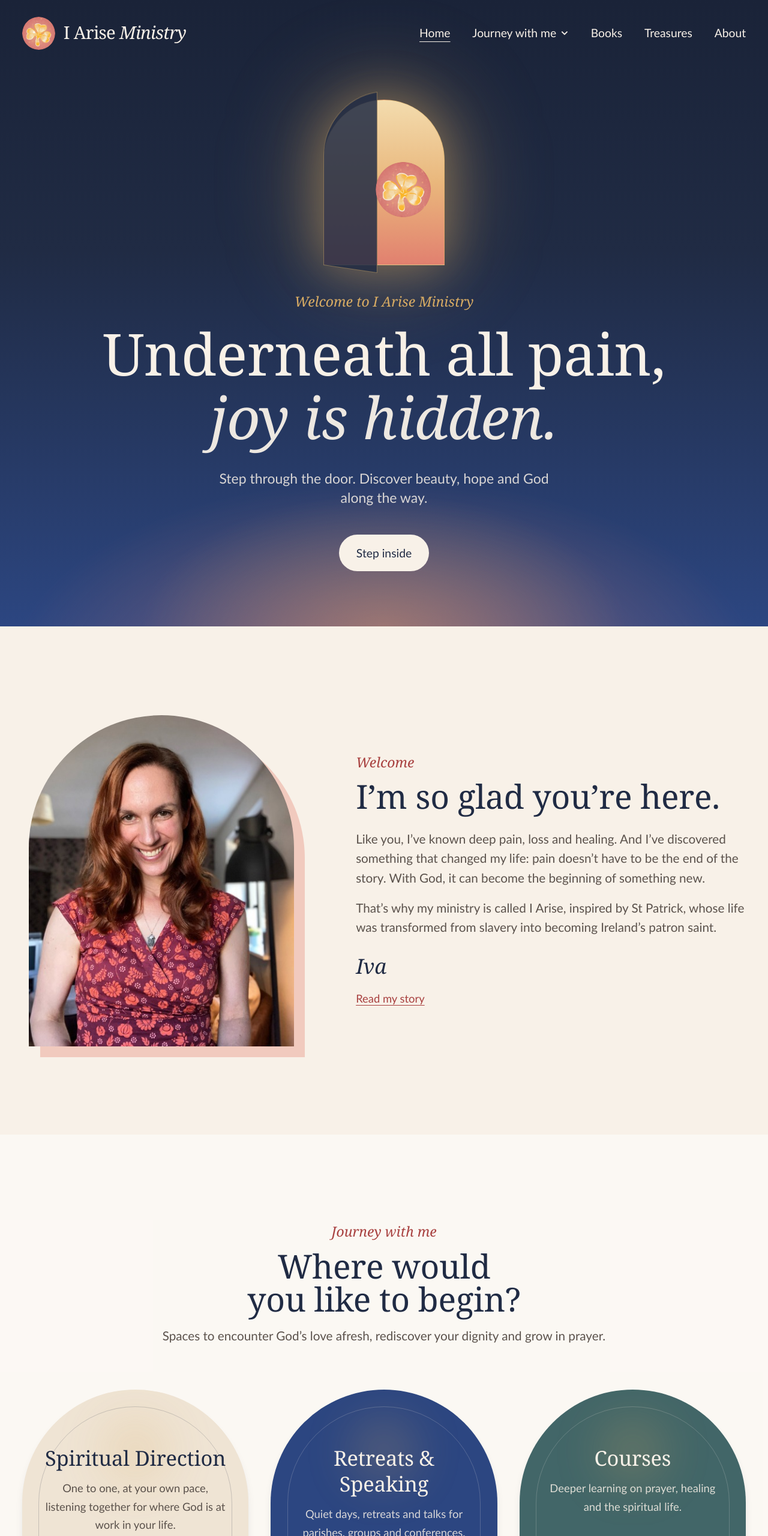
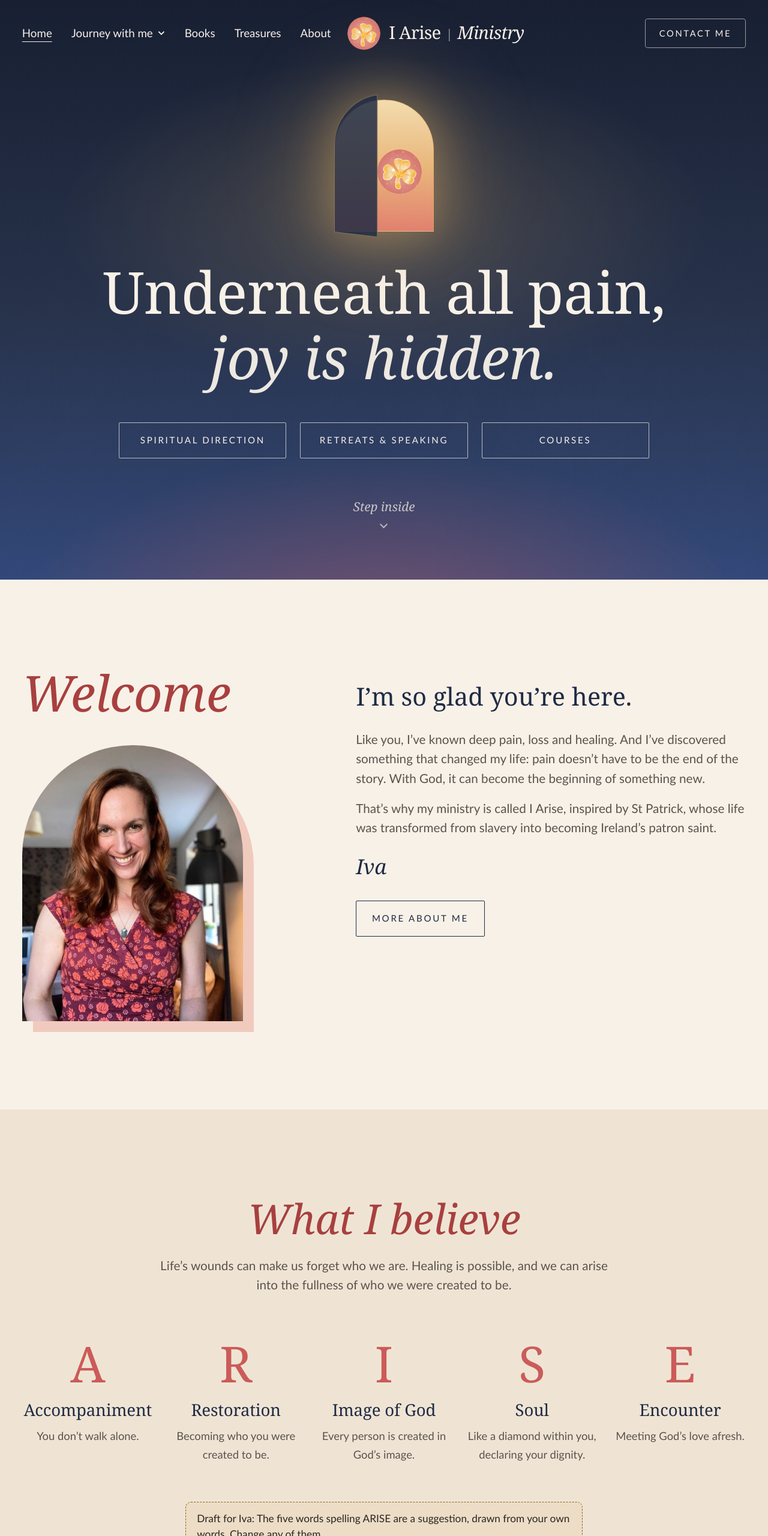
Before and after one commit to donnchamckenna-dot/i-arise-ministry, an Astro site: page / in a window 1280 px wide. Shown: the top 2560 px of the page at 60% size. Built offline with nearby package versions, Linux system fonts and the light colour scheme; Astro itself is replaced by a stand-in of ours.

Commit message:
Homepage and header inspired by editorial style
- Centred name in header, outlined Contact me button
- Painterly hero with three outlined journey buttons
- Editorial Welcome, ARISE values (draft), St Patrick's Breastplate quote

Co-Authored-By: Claude Opus 5.5 <noreply@anthropic.com>
Claude-Session: https://claude.ai/code/session_01NqbUP3qNWVHMyRMWjmeq2U

```diff
--- a/src/components/Header.astro
+++ b/src/components/Header.astro
@@ -14,18 +14,18 @@ const isCurrent = (href: string) => (href === '/' ? path === '/' : path.startsWi
     dark ? 'absolute inset-x-0 top-0 text-ivory on-dark' : 'relative bg-ivory text-midnight border-b border-midnight/10',
   ]}
 >
-  <div class="container-page flex items-center justify-between gap-6 py-4 md:py-6">
-    <a href="/" class="flex items-center gap-3 no-underline" aria-label={`${site.name}, home`}>
+  <div class="container-page flex items-center justify-between gap-6 py-4 md:py-6 xl:grid xl:grid-cols-[1fr_auto_1fr]">
+    <a href="/" class="flex items-center gap-3 no-underline xl:order-2 xl:justify-self-center" aria-label={`${site.name}, home`}>
       {/* Cropped from the supplied 1080px logo. TODO-CONTENT: swap for the original file (transparent PNG or SVG) when available. */}
       <Image src={shamrock} alt="" width={48} height={48} densities={[1, 2]} class="h-12 w-12 shrink-0 rounded-full" loading="eager" />
-      <span class="font-display text-[1.6rem] leading-none tracking-tight">
-        I Arise <span class="italic">Ministry</span>
+      <span class="whitespace-nowrap font-display text-[1.4rem] leading-none tracking-tight sm:text-[1.6rem]">
+        I Arise <span class="mx-1 hidden font-sans text-[1.2rem] opacity-50 sm:inline" aria-hidden="true">|</span> <span class="italic">Ministry</span>
       </span>
     </a>
 
     <!-- Desktop menu -->
-    <nav aria-label="Main" class="hidden lg:block">
-      <ul class="flex items-center gap-8 text-[1.05rem]">
+    <nav aria-label="Main" class="hidden xl:order-1 xl:block">
+      <ul class="flex items-center gap-7 whitespace-nowrap text-[1.02rem]">
         {mainNav.map((item) => (
           <li class="relative">
             {item.children ? (
@@ -66,8 +66,17 @@ const isCurrent = (href: string) => (href === '/' ? path === '/' : path.startsWi
       </ul>
     </nav>
 
+    <!-- Desktop call to action -->
+    <a
+      href="#contact"
+      class:list={[
+        'hidden xl:order-3 xl:inline-flex xl:justify-self-end items-center rounded-sm border px-5 py-2.5 text-[0.8rem] font-medium uppercase tracking-[0.18em] no-underline transition-colors',
+        dark ? 'border-ivory/60 hover:bg-ivory hover:text-midnight' : 'border-midnight/40 hover:bg-midnight hover:text-ivory',
+      ]}
+    >Contact me</a>
+
     <!-- Mobile menu: works without JavaScript -->
-    <details class="group lg:hidden">
+    <details class="group xl:hidden">
       <summary
         class:list={[
           'flex min-h-11 cursor-pointer list-none items-center gap-2 rounded-full border px-4 text-sm font-medium [&::-webkit-details-marker]:hidden',
--- a/src/pages/index.astro
+++ b/src/pages/index.astro
@@ -4,69 +4,105 @@ import BaseLayout from '../layouts/BaseLayout.astro';
 import DoorCard from '../components/DoorCard.astro';
 import HeartKey from '../components/HeartKey.astro';
 import KeyMotif from '../components/KeyMotif.astro';
+import Placeholder from '../components/Placeholder.astro';
 import { journeyWays } from '../config/site';
 import shamrock from '../assets/brand/shamrock-badge.png';
 import ivaPortrait from '../assets/people/iva-portrait.jpg';
 import veronicaCover from '../assets/books/veronicas-bookstore-cover.jpg';
+
+// DRAFT for Iva to approve: values spelling ARISE, drawn from her own words.
+const arise = [
+  { letter: 'A', word: 'Accompaniment', line: 'You don’t walk alone.' },
+  { letter: 'R', word: 'Restoration', line: 'Becoming who you were created to be.' },
+  { letter: 'I', word: 'Image of God', line: 'Every person is created in God’s image.' },
+  { letter: 'S', word: 'Soul', line: 'Like a diamond within you, declaring your dignity.' },
+  { letter: 'E', word: 'Encounter', line: 'Meeting God’s love afresh.' },
+];
 ---
 <BaseLayout headerTone="dark">
-  <!-- 1. THE DOOR: from night towards light -->
+  <!-- 1. THE DOOR: a painterly night, light breaking through -->
   <section class="relative isolate overflow-hidden bg-midnight text-ivory on-dark" aria-labelledby="hero-title">
+    <div class="absolute inset-0 -z-20 bg-cover bg-center opacity-40 mix-blend-luminosity" style="background-image:url('/textures/red-watercolour.jpg')" aria-hidden="true"></div>
     <div
       class="absolute inset-0 -z-10"
       style="background:
-        radial-gradient(ellipse 70% 45% at 50% 108%, rgb(225 128 111 / .5), transparent 70%),
-        radial-gradient(ellipse 45% 30% at 50% 100%, rgb(217 173 101 / .4), transparent 70%),
-        linear-gradient(180deg, #1a2338 0%, #202b44 40%, #2c4681 100%);"
+        radial-gradient(ellipse 60% 40% at 50% 38%, rgb(217 173 101 / .22), transparent 70%),
+        radial-gradient(ellipse 70% 45% at 50% 110%, rgb(203 91 89 / .45), transparent 70%),
+        linear-gradient(180deg, rgb(20 27 45 / .92) 0%, rgb(32 43 68 / .78) 55%, rgb(44 70 129 / .7) 100%);"
       aria-hidden="true"
     ></div>
-    <div class="container-page flex min-h-[94svh] flex-col items-center justify-center pt-32 pb-20 text-center md:pt-36">
+    <div class="container-page flex min-h-[100svh] flex-col items-center justify-center pt-32 pb-16 text-center md:pt-36">
       <!-- A doorway of light, slightly open -->
-      <div class="relative h-48 w-36 md:h-60 md:w-44" aria-hidden="true">
+      <div class="relative h-40 w-30 md:h-48 md:w-36" aria-hidden="true">
         <div class="absolute -inset-10 rounded-full bg-gold/25 blur-3xl"></div>
         <div class="absolute inset-0 rounded-t-full border border-gold/60 bg-gradient-to-b from-[#f3dcae] via-[#e9b77c] to-[#e1806f] shadow-[0_0_80px_rgba(217,173,101,.45)]"></div>
         <div class="absolute inset-y-0 left-0 w-[46%] origin-left rounded-tl-full border border-gold/50 bg-midnight/85 [transform:perspective(500px)_rotateY(-28deg)]"></div>
-        <Image src={shamrock} alt="" width={84} height={84} densities={[1, 2]} class="absolute left-1/2 top-[38%] h-16 w-16 -translate-x-[15%] rounded-full md:h-20 md:w-20" loading="eager" />
+        <Image src={shamrock} alt="" width={72} height={72} densities={[1, 2]} class="absolute left-1/2 top-[38%] h-14 w-14 -translate-x-[15%] rounded-full md:h-16 md:w-16" loading="eager" />
       </div>
-      <p class="eyebrow mt-10 text-gold">Welcome to I Arise Ministry</p>
-      <h1 id="hero-title" class="mt-4 max-w-4xl text-[2.2rem] leading-[1.1] sm:text-6xl md:text-7xl lg:text-[5.25rem]">
+      <h1 id="hero-title" class="mt-10 max-w-5xl text-[2.2rem] leading-[1.12] sm:text-6xl md:text-7xl lg:text-[5.25rem]">
         <span class="whitespace-nowrap">Underneath all pain,</span><br />
         <span class="italic text-ivory/95">joy is hidden.</span>
       </h1>
-      <p class="mt-7 max-w-lg text-lg text-ivory/85 md:text-xl">
-        Step through the door. Discover beauty, hope and God along the way.
-      </p>
-      <a href="#welcome" class="btn btn-light mt-10">Step inside</a>
+      <ul class="mt-12 grid w-full max-w-3xl gap-3 sm:grid-cols-3 sm:gap-5">
+        {journeyWays.map((w) => (
+          <li><a href={w.href} class="btn-caps w-full">{w.title}</a></li>
+        ))}
+      </ul>
+      <a href="#welcome" class="mt-14 flex flex-col items-center gap-2 text-sm text-ivory/75 no-underline hover:text-ivory">
+        <span class="font-display text-lg italic">Step inside</span>
+        <svg class="h-5 w-5 animate-bounce motion-reduce:animate-none" viewBox="0 0 20 20" fill="none" stroke="currentColor" stroke-width="1.5" aria-hidden="true"><path d="M5 8l5 5 5-5" /></svg>
+      </a>
     </div>
   </section>
 
-  <!-- 2. WELCOME + SHORT WHY -->
+  <!-- 2. WELCOME (editorial: large word beside the text) -->
   <section id="welcome" class="scroll-mt-4 py-24 md:py-32" aria-labelledby="welcome-title">
-    <div class="container-page grid items-center gap-14 md:grid-cols-[5fr_7fr] md:gap-20">
-      <figure class="relative mx-auto w-full max-w-xs md:max-w-sm" data-reveal>
-        <div class="absolute -right-4 -bottom-4 h-full w-full rounded-t-full bg-coral/35" aria-hidden="true"></div>
-        <Image src={ivaPortrait} alt="Dr Iva Beranek, smiling, with long auburn hair." widths={[360, 540, 720]} sizes="(min-width: 768px) 34vw, 80vw" class="relative aspect-[4/5] w-full rounded-t-full object-cover object-top" />
-      </figure>
+    <div class="container-page grid gap-12 md:grid-cols-[5fr_7fr] md:gap-20">
       <div data-reveal>
-        <p class="eyebrow text-restoration-deep">Welcome</p>
-        <h2 id="welcome-title" class="mt-3 text-4xl text-midnight md:text-5xl">I’m so glad you’re here.</h2>
+        <h2 id="welcome-title" class="font-display text-6xl italic text-restoration-deep md:text-7xl">Welcome</h2>
+        <figure class="relative mt-10 w-full max-w-xs">
+          <div class="absolute -right-4 -bottom-4 h-full w-full rounded-t-full bg-coral/35" aria-hidden="true"></div>
+          <Image src={ivaPortrait} alt="Dr Iva Beranek, smiling, with long auburn hair." widths={[320, 480, 640]} sizes="(min-width: 768px) 20rem, 80vw" class="relative aspect-[4/5] w-full rounded-t-full object-cover object-top" />
+        </figure>
+      </div>
+      <div class="md:pt-4" data-reveal>
+        <p class="font-display text-3xl leading-snug text-midnight md:text-4xl">I’m so glad you’re here.</p>
         <div class="mt-6 space-y-4 text-lg text-ink-soft">
           <p>Like you, I’ve known deep pain, loss and healing. And I’ve discovered something that changed my life: pain doesn’t have to be the end of the story. With God, it can become the beginning of something new.</p>
           <p>That’s why my ministry is called I Arise, inspired by St Patrick, whose life was transformed from slavery into becoming Ireland’s patron saint.</p>
         </div>
         <p class="mt-6 font-display text-3xl italic text-midnight">Iva</p>
-        <a href="/about/" class="link mt-4 inline-block font-medium">Read my story</a>
+        <a href="/about/" class="btn-caps mt-8 text-midnight">More about me</a>
       </div>
     </div>
   </section>
 
-  <!-- 3. JOURNEY WITH ME -->
-  <section class="bg-white/50 py-24 md:py-32" aria-labelledby="journey-title">
+  <!-- 3. ARISE values -->
+  <section class="bg-parchment py-24 md:py-32" aria-labelledby="arise-title">
     <div class="container-page">
       <div class="mx-auto max-w-2xl text-center" data-reveal>
-        <p class="eyebrow text-restoration-deep">Journey with me</p>
-        <h2 id="journey-title" class="mt-3 text-4xl text-midnight md:text-5xl">Where would you like to begin?</h2>
-        <p class="mt-4 text-lg text-ink-soft">Spaces to encounter God’s love afresh, rediscover your dignity and grow in prayer.</p>
+        <h2 id="arise-title" class="font-display text-5xl italic text-restoration-deep md:text-6xl">What I believe</h2>
+        <p class="mt-6 text-lg text-ink-soft">Life’s wounds can make us forget who we are. Healing is possible, and we can arise into the fullness of who we were created to be.</p>
+      </div>
+      <ol class="mt-16 grid gap-10 text-center sm:grid-cols-2 lg:grid-cols-5 lg:gap-6">
+        {arise.map((v) => (
+          <li data-reveal>
+            <span class="block font-display text-7xl leading-none text-restoration" aria-hidden="true">{v.letter}</span>
+            <h3 class="mt-4 text-2xl text-midnight">{v.word}</h3>
+            <p class="mx-auto mt-2 max-w-[14rem] text-ink-soft">{v.line}</p>
+          </li>
+        ))}
+      </ol>
+      <Placeholder class="mx-auto mt-14 max-w-xl" label="Draft for Iva">The five words spelling ARISE are a suggestion, drawn from your own words. Change any of them.</Placeholder>
+    </div>
+  </section>
+
+  <!-- 4. JOURNEY WITH ME -->
+  <section class="py-24 md:py-32" aria-labelledby="journey-title">
+    <div class="container-page">
+      <div class="mx-auto max-w-2xl text-center" data-reveal>
+        <h2 id="journey-title" class="font-display text-5xl italic text-restoration-deep md:text-6xl">Journey with me</h2>
+        <p class="mt-6 text-lg text-ink-soft">Spaces to encounter God’s love afresh, rediscover your dignity and grow in prayer.</p>
       </div>
       <ul class="mt-16 grid gap-8 md:grid-cols-3">
         {journeyWays.map((w, i) => (
@@ -80,12 +116,23 @@ import veronicaCover from '../assets/books/veronicas-bookstore-cover.jpg';
     </div>
   </section>
 
-  <!-- 4. EXPLORE FURTHER -->
+  <!-- 5. QUOTE: the prayer behind the name -->
+  <section class="relative isolate overflow-hidden bg-midnight py-24 text-center text-ivory on-dark md:py-32" aria-label="A prayer of St Patrick">
+    <div class="absolute inset-0 -z-10 bg-cover bg-center opacity-25 mix-blend-luminosity" style="background-image:url('/textures/red-watercolour.jpg')" aria-hidden="true"></div>
+    <figure class="container-page" data-reveal>
+      <KeyMotif class="mx-auto text-gold" size={90} />
+      <blockquote class="mx-auto mt-8 max-w-3xl font-display text-4xl italic leading-snug md:text-5xl">
+        “I arise today through a mighty strength.”
+      </blockquote>
+      <figcaption class="mt-6 text-sm uppercase tracking-[0.2em] text-ivory/75">St Patrick’s Breastplate</figcaption>
+    </figure>
+  </section>
+
+  <!-- 6. EXPLORE FURTHER -->
   <section class="py-24 md:py-32" aria-labelledby="explore-title">
     <div class="container-page">
       <div class="mx-auto max-w-2xl text-center" data-reveal>
-        <p class="eyebrow text-restoration-deep">Wander a little further</p>
-        <h2 id="explore-title" class="mt-3 text-4xl text-midnight md:text-5xl">There is more to discover</h2>
+        <h2 id="explore-title" class="font-display text-5xl italic text-restoration-deep md:text-6xl">Wander a little further</h2>
       </div>
       <div class="mt-16 grid gap-8 md:grid-cols-2">
         <DoorCard href="/treasures/" title="Treasures" tone="midnight" cta="Open the treasures">
@@ -100,7 +147,7 @@ import veronicaCover from '../assets/books/veronicas-bookstore-cover.jpg';
     </div>
   </section>
 
-  <!-- 5. INVITATION -->
+  <!-- 7. INVITATION -->
   <section class="bg-parchment py-24 text-center md:py-32" aria-labelledby="close-title">
     <div class="container-page" data-reveal>
       <HeartKey />
--- a/src/styles/global.css
+++ b/src/styles/global.css
@@ -108,6 +108,17 @@
   .btn-ghost { border-color: var(--color-contemplative); color: var(--color-contemplative); }
   .btn-ghost:hover { background: var(--color-contemplative); color: #fff; }
 
+  /* Outlined, small capitals: used sparingly for the journey buttons */
+  .btn-caps {
+    display: inline-flex; align-items: center; justify-content: center; text-align: center;
+    min-height: 3.25rem; padding: 0.85rem 1.4rem; border: 1px solid currentColor; border-radius: 2px;
+    font-size: 0.82rem; font-weight: 500; letter-spacing: 0.18em; text-transform: uppercase; line-height: 1.3;
+    text-decoration: none; transition: background-color .25s ease, color .25s ease;
+  }
+  .on-dark .btn-caps { border-color: rgb(248 241 232 / .7); }
+  .on-dark .btn-caps:hover { background: var(--color-ivory); color: var(--color-midnight); }
+  .btn-caps:hover { background: var(--color-midnight); color: var(--color-ivory); }
+
   .link {
     color: var(--color-restoration-deep);
     text-decoration: underline; text-decoration-thickness: 1px; text-underline-offset: 0.2em;
```
